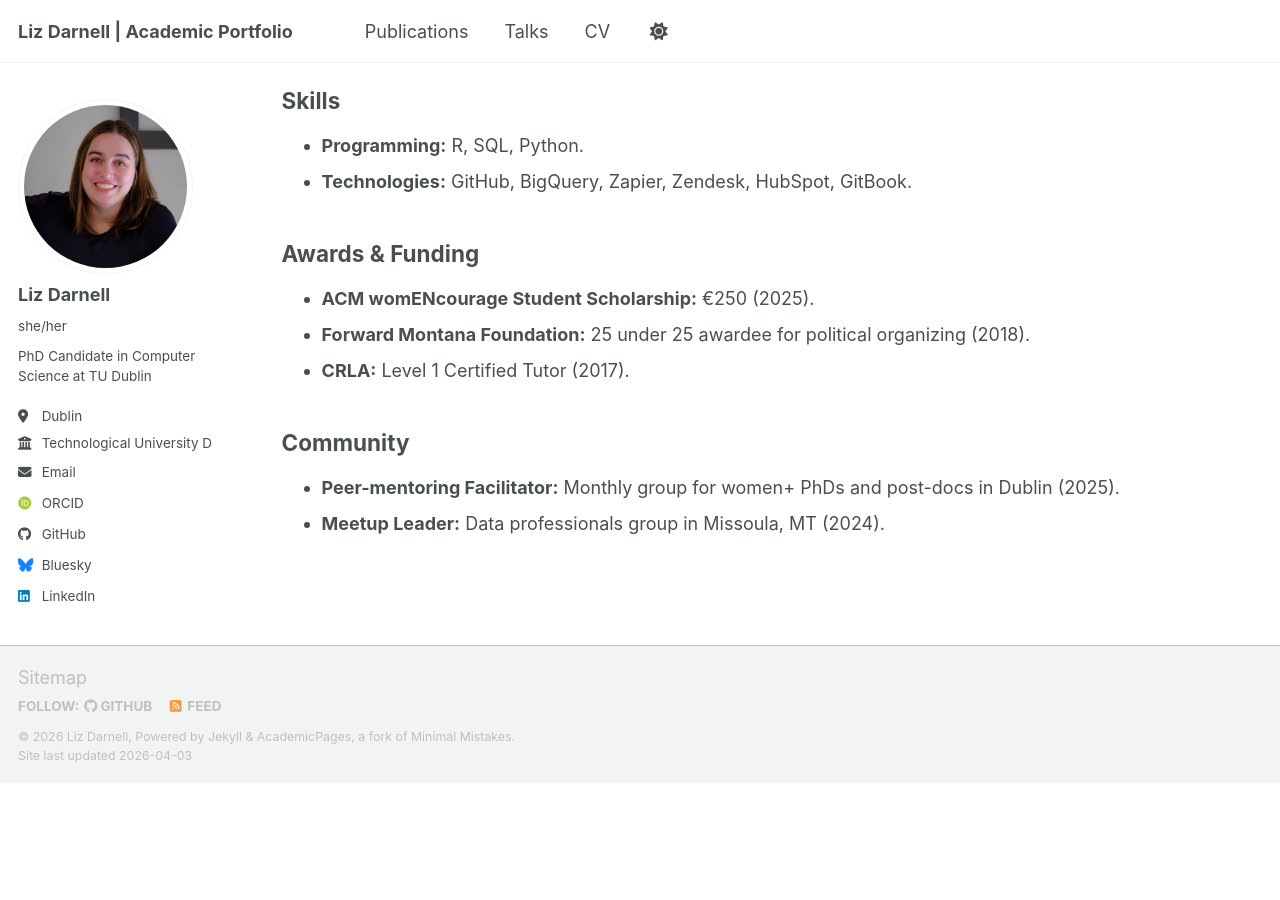
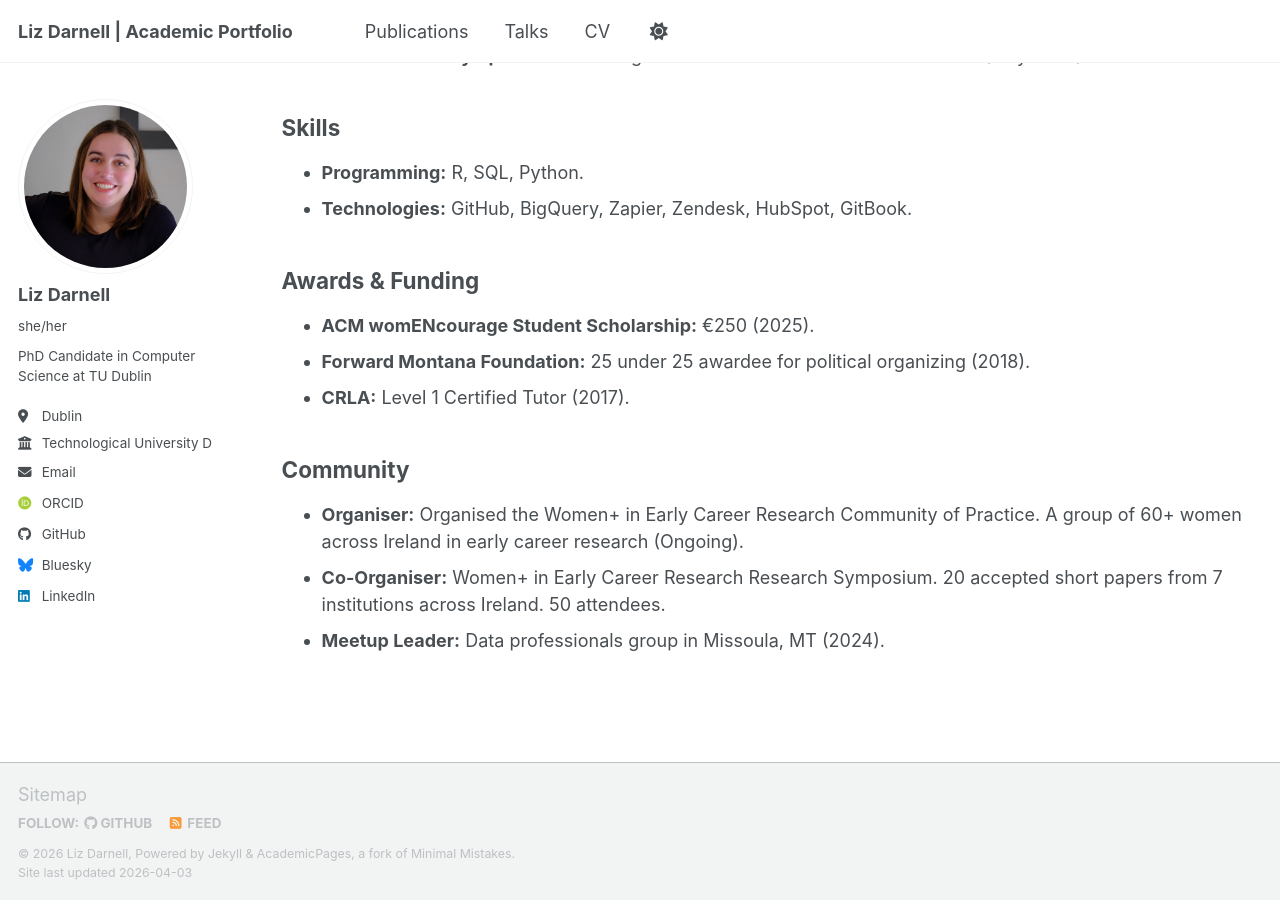
Before and after one commit to liz-darnell/liz-darnell.github.io, a Jekyll site: the page built from _pages/cv.md, in a window 1280 px wide and 900 px high, scrolled down 1971 px. Built offline with Jekyll 4.4.1, drawn with Linux system fonts in a browser that asks for light colours; some web fonts are replaced; a script bundle is joined from its source files by our own code; library files that are not in the unit come from our copies; before the commit the page ends 2755 px from its top, so only the background shows below that.

Commit message:
Update cv.md

```diff
--- a/_pages/cv.md
+++ b/_pages/cv.md
@@ -12,8 +12,10 @@ redirect_from:
 ## Education
 **Technological University Dublin** | *PhD in Computer Science* | November 2024 - Present
 : *Research Area:* Trust of generative AI tools in the workplace using mixed methods
+
 **University College Dublin** | *MSc in Social Data Analytics* | September 2022
 : *Thesis:* Exploration of the relationship between personal values and climate action or intent to act in Europe using fixed effects and the European Social Survey
+
 **University of Wyoming** | *BS in Mathematics and Political Science* | May 2017
 
 
@@ -73,5 +75,6 @@ redirect_from:
 
 ## Community
 
-*  **Peer-mentoring Facilitator:** Monthly group for women+ PhDs and post-docs in Dublin (2025).
+*  **Organiser:** Organised the Women+ in Early Career Research Community of Practice. A group of 60+ women across Ireland in early career research (Ongoing).
+*  **Co-Organiser:** Women+ in Early Career Research Research Symposium. 20 accepted short papers from 7 institutions across Ireland. 50 attendees.
 *  **Meetup Leader:** Data professionals group in Missoula, MT (2024).
```
